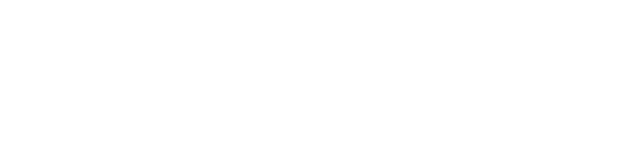
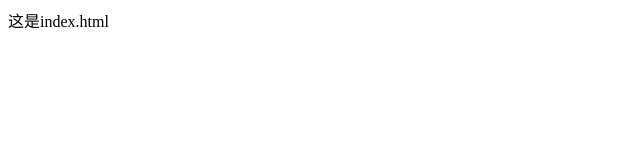
Before and after one commit to zhangqiang-web/Demo-2022-12-12, a plain HTML site: page index.html in a window 1280 px wide. Shown: the whole page, without its empty margins (0-640 px from the left). Drawn offline with Linux system fonts and the light colour scheme.

Commit message:
下午第一次

```diff
--- a/app.js
+++ b/app.js
@@ -0,0 +1 @@
+console.log("这是app.js");
--- a/index.html
+++ b/index.html
@@ -5,6 +5,6 @@
     <title>Title</title>
 </head>
 <body>
-
+这是index.html
 </body>
 </html>
```
